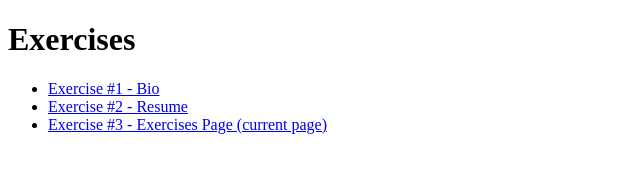
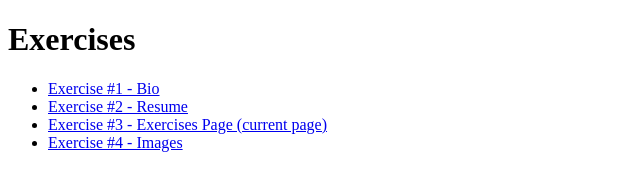
Before and after one commit to giannaleidich/giannaleidich.github.io, a plain HTML site: page exercises/index.html in a window 1280 px wide. Shown: the whole page, without its empty margins (0-640 px from the left). Drawn offline with Linux system fonts and the light colour scheme.

Commit message:
Update index.html

```diff
--- a/exercises/index.html
+++ b/exercises/index.html
@@ -10,6 +10,7 @@
             <li><a href="./exercise1.html">Exercise #1 - Bio</a></li>
             <li><a href="./exercise2.html">Exercise #2 - Resume</a></li>
             <li><a href="./index.html">Exercise #3 - Exercises Page (current page)</a></li>
+            <li><a href="./exercise3.html">Exercise #4 - Images</a></li>
         </ul>
     </body>
 
```
